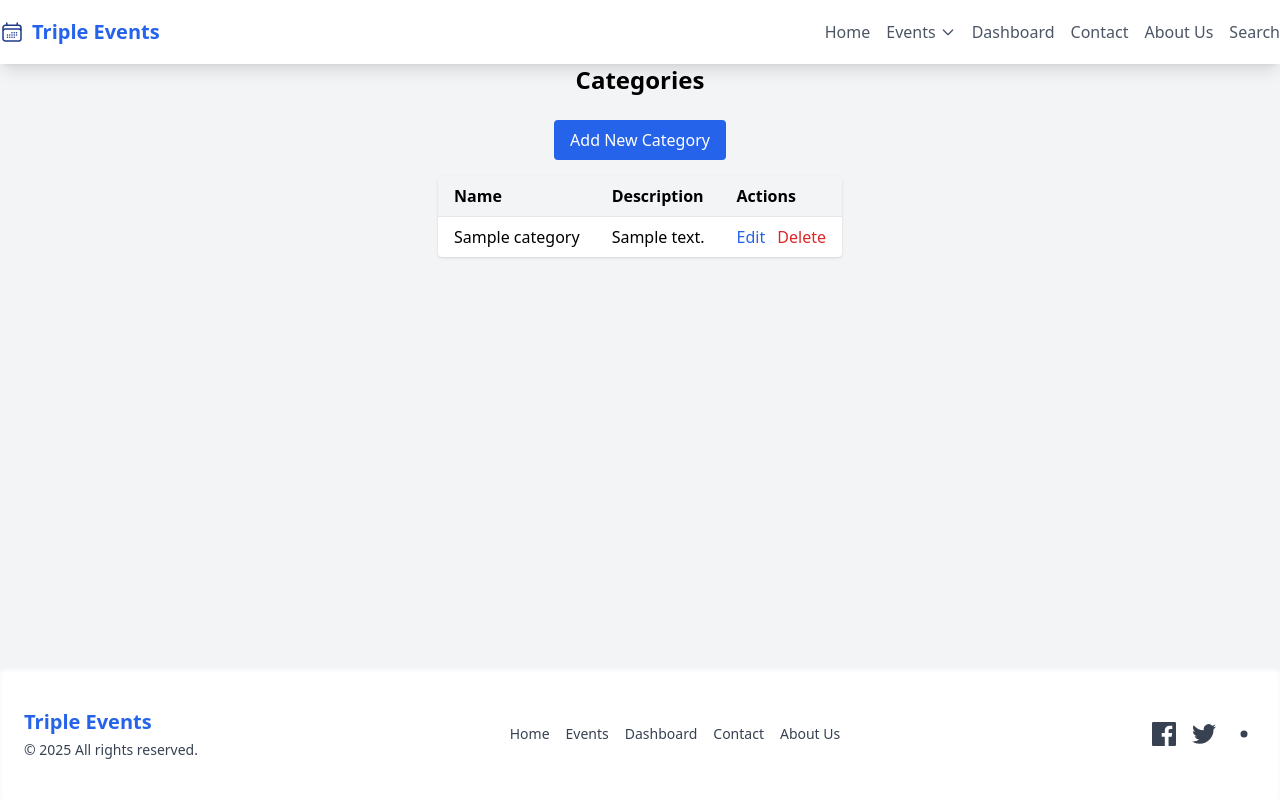
After one commit to Moniruzzaman-Shawon/Event-Management-System, a Django app: page /events/categories/ in a window 1280 px wide. The commit adds this page. Run offline with Django 5.2, Linux system fonts and the light colour scheme; tables that the repository leaves empty hold one stand-in row (values such as "Sample post"); some libraries are stand-ins or nearby versions.

Commit message:
categories CRUD ops implemented

```diff
--- /dev/null
+++ b/events/templates/categories/category_list.html
@@ -0,0 +1,33 @@
+{% extends "base.html" %}
+{% block title %}Categories{% endblock %}
+
+{% block content %}
+<h1 class="text-2xl font-bold mb-6">Categories</h1>
+<a href="{% url 'add_category' %}" class="bg-blue-600 text-white px-4 py-2 rounded mb-4 inline-block">Add New Category</a>
+
+<table class="min-w-full bg-white rounded shadow">
+  <thead>
+    <tr class="bg-gray-100">
+      <th class="px-4 py-2 text-left">Name</th>
+      <th class="px-4 py-2 text-left">Description</th>
+      <th class="px-4 py-2 text-left">Actions</th>
+    </tr>
+  </thead>
+  <tbody>
+    {% for category in categories %}
+    <tr class="border-t">
+      <td class="px-4 py-2">{{ category.name }}</td>
+      <td class="px-4 py-2">{{ category.description }}</td>
+      <td class="px-4 py-2 space-x-2">
+        <a href="{% url 'edit_category' category.id %}" class="text-blue-600 hover:underline">Edit</a>
+        <a href="{% url 'delete_category' category.id %}" class="text-red-600 hover:underline">Delete</a>
+      </td>
+    </tr>
+    {% empty %}
+    <tr>
+      <td colspan="3" class="px-4 py-4 text-center text-gray-500">No categories found.</td>
+    </tr>
+    {% endfor %}
+  </tbody>
+</table>
+{% endblock %}
--- a/events/urls.py
+++ b/events/urls.py
@@ -1,5 +1,5 @@
 from django.urls import path
-from events.views import show_event, dashboard_view, add_event, all_events, search_events, edit_event, delete_event, participant_list, add_participant, edit_participant, delete_participant
+from events.views import show_event, dashboard_view, add_event, all_events, search_events, edit_event, delete_event, participant_list, add_participant, edit_participant, delete_participant, category_list, add_category, edit_category, delete_category
 
 urlpatterns = [
     path('show_event/', show_event),
@@ -9,11 +9,13 @@ urlpatterns = [
     path('search/', search_events, name='search_events'),
     path('edit_event/<int:event_id>/', edit_event, name='edit_event'),
     path('delete_event/<int:event_id>/', delete_event, name='delete_event'),
-
     path('participants/', participant_list, name='participant_list'),
     path('add_participent/', add_participant, name='add_participant'),
     path('participants/edit/<int:participant_id>/', edit_participant, name='edit_participant'),
     path('participants/delete/<int:participant_id>/', delete_participant, name='delete_participant'),
-
+    path('categories/', category_list, name='category_list'),
+    path('categories/add/', add_category, name='add_category'),
+    path('categories/edit/<int:category_id>/', edit_category, name='edit_category'),
+    path('categories/delete/<int:category_id>/', delete_category, name='delete_category'),
 
 ]
--- a/events/views.py
+++ b/events/views.py
@@ -1,10 +1,8 @@
-from django.shortcuts import render
+from django.shortcuts import render,redirect
 from django.utils import timezone
 from .models import Event, Participant, Category
-from django.shortcuts import redirect
-from .forms import EventForm
-from django.shortcuts import get_object_or_404
-from .forms import ParticipantForm
+from .forms import EventForm, ParticipantForm, CategoryForm
+from django.shortcuts import get_object_or_404, redirect, render
 
 
 
@@ -157,8 +155,7 @@ def edit_participant(request, participant_id):
     return render(request, "participants/edit_participant.html", {"form": form})
 
 # Delete participant
-from django.shortcuts import get_object_or_404, redirect, render
-from .models import Participant
+
 
 def delete_participant(request, participant_id):
     participant = get_object_or_404(Participant, id=participant_id)
@@ -168,3 +165,39 @@ def delete_participant(request, participant_id):
         return redirect('participant_list')
 
     return render(request, 'participants/delete_participant_confirm.html', {'participant': participant})
+
+# List all categories
+def category_list(request):
+    categories = Category.objects.all()
+    return render(request, 'categories/category_list.html', {'categories': categories})
+
+# Add category
+def add_category(request):
+    if request.method == 'POST':
+        form = CategoryForm(request.POST)
+        if form.is_valid():
+            form.save()
+            return redirect('category_list')
+    else:
+        form = CategoryForm()
+    return render(request, 'categories/add_category.html', {'form': form})
+
+# Edit category
+def edit_category(request, category_id):
+    category = get_object_or_404(Category, id=category_id)
+    if request.method == 'POST':
+        form = CategoryForm(request.POST, instance=category)
+        if form.is_valid():
+            form.save()
+            return redirect('category_list')
+    else:
+        form = CategoryForm(instance=category)
+    return render(request, 'categories/edit_category.html', {'form': form, 'category': category})
+
+# Delete category
+def delete_category(request, category_id):
+    category = get_object_or_404(Category, id=category_id)
+    if request.method == 'POST':
+        category.delete()
+        return redirect('category_list')
+    return render(request, 'categories/delete_category_confirm.html', {'category': category})
--- a/templates/base.html
+++ b/templates/base.html
@@ -113,16 +113,16 @@
     <footer class="bg-white shadow-inner mt-16">
       <div class="max-w-7xl mx-auto px-6 py-10 text-gray-700">
         <div
-          class="flex flex-col md:flex-row justify-between items-center gap-6"
+          class="flex flex-col md:flex-row justify-between items-center gap-6 text-center md:text-left"
         >
           <!-- Branding -->
-          <div class="text-center md:text-left">
+          <div>
             <h2 class="text-xl font-bold text-blue-600">Triple Events</h2>
             <p class="text-sm mt-1">&copy; 2025 All rights reserved.</p>
           </div>
 
           <!-- Navigation Links -->
-          <nav class="space-x-4 text-sm">
+          <nav class="flex flex-col sm:flex-row gap-2 sm:gap-4 text-sm">
             <a href="/" class="hover:text-blue-600 transition">Home</a>
             <a href="/events/all_events" class="hover:text-blue-600 transition"
               >Events</a
@@ -139,7 +139,7 @@
           </nav>
 
           <!-- Social Media Icons -->
-          <div class="flex space-x-4">
+          <div class="flex justify-center space-x-4">
             <!-- Facebook -->
             <a
               href="https://www.facebook.com/moniruzzaman.shawon.3/"
```
Also changed, not shown: other parts of templates/base.html (+1 -34 lines), events/forms.py (+6 -3 lines), events/templates/Dashboard/dashboard_view.html (+74 -24 lines), events/templates/categories/add_category.html (added, +12 -0 lines), events/templates/categories/delete_category_confirm.html (added, +13 -0 lines), events/templates/categories/edit_category.html (added, +12 -0 lines).
